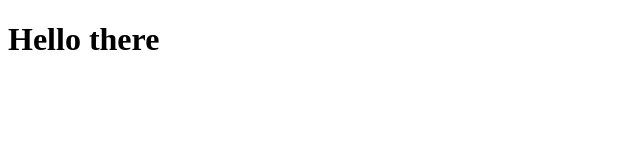
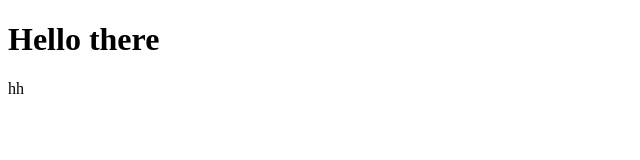
Before and after one commit to kevit-vasav-dangi/demof, a plain HTML site: page index.html in a window 1280 px wide. Shown: the full height of the page, 0-640 px from the left. Drawn offline with Linux system fonts and the light colour scheme.

Commit message:
demo file adding

```diff
--- a/index.html
+++ b/index.html
@@ -10,5 +10,6 @@
     <h1>
         Hello there
     </h1>
+    hh
 </body>
 </html>
```
